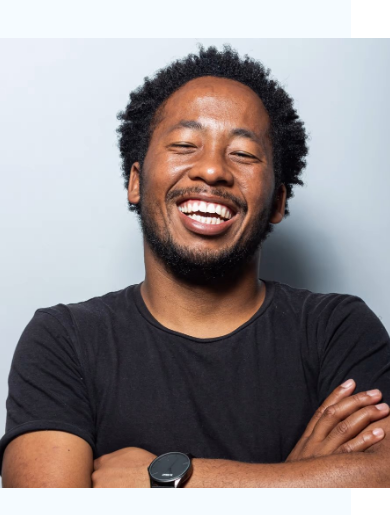
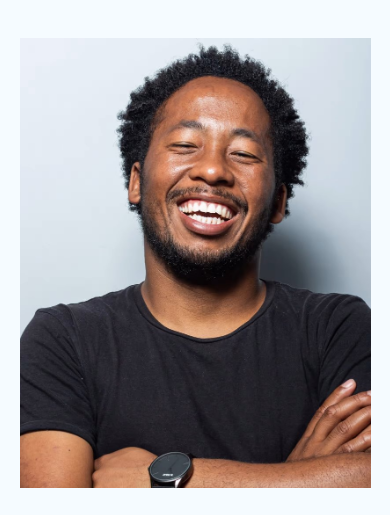
Before and after one commit to victorrmark/Oving-Willson, a plain HTML site: page index.html in a window 390 px wide. Shown: the part 237-752 px from the top of the page. Drawn offline with Linux system fonts and the light colour scheme.

Commit message:
Update style.css

```diff
--- a/resources/style.css
+++ b/resources/style.css
@@ -340,7 +340,7 @@ footer h3{
 /*style for mobile screens*/
 
 @media only screen and (max-width: 480px){
-    header, .coaching-section, .testimonial-section, section div, .footer-info{
+    .head, .coaching-section, .testimonial-section, section div, .footer-info{
         max-width: 90%;
     }
 }
```
